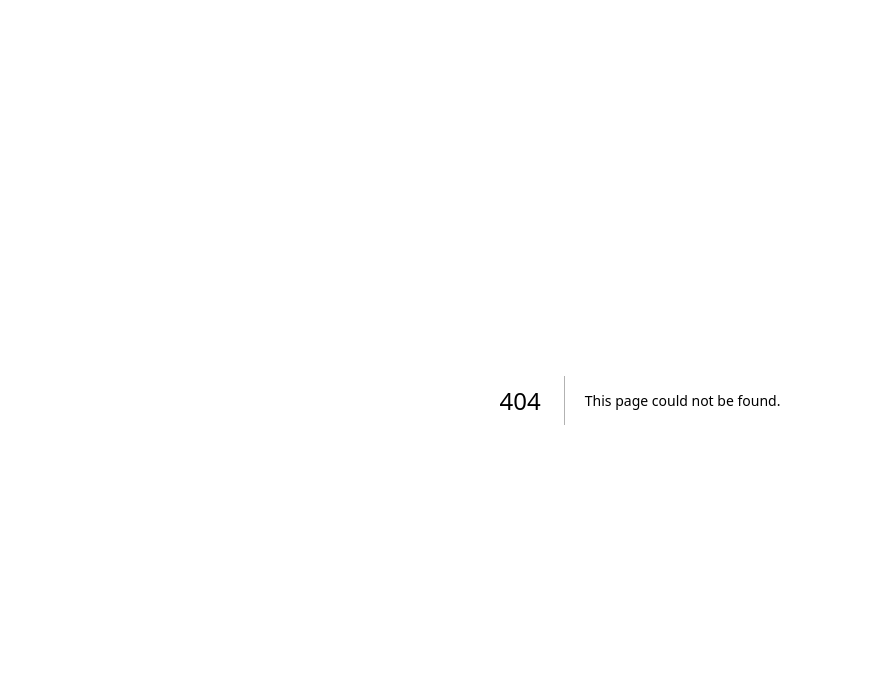
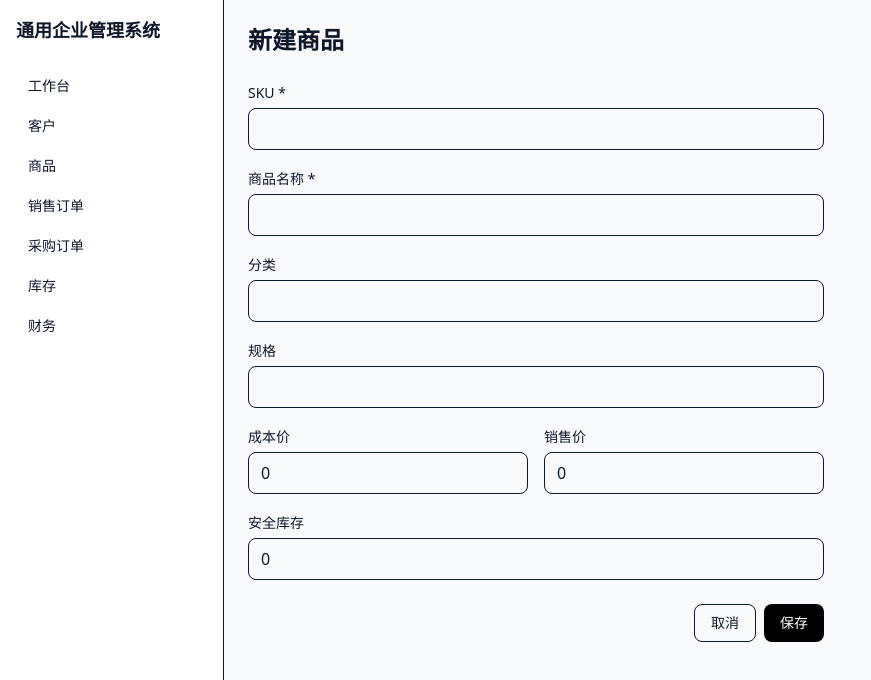
Before and after one commit to xiaowang9818-beep/SME-Admin, a Next.js app: page /products/new in a window 1280 px wide. Before the commit this address had no page. Shown: the top 680 px of the page, without its empty margins (0-871 px from the left). Built offline with nearby package versions, Linux system fonts and the light colour scheme.

Commit message:
feat: product CRUD with list, create, edit

```diff
--- /dev/null
+++ b/src/app/(app)/products/[id]/actions.ts
@@ -0,0 +1,22 @@
+"use server";
+
+import { prisma } from "@/lib/prisma";
+import { redirect } from "next/navigation";
+
+export async function updateProduct(formData: FormData) {
+  const id = String(formData.get("id") || "");
+  const name = String(formData.get("name") || "").trim();
+  if (!id || !name) return;
+
+  await prisma.product.update({
+    where: { id },
+    data: {
+      name,
+      category: String(formData.get("category") || "") || null,
+      costPrice: Number(formData.get("costPrice") || 0),
+      salePrice: Number(formData.get("salePrice") || 0),
+    },
+  });
+
+  redirect("/products");
+}
--- /dev/null
+++ b/src/app/(app)/products/[id]/page.tsx
@@ -0,0 +1,43 @@
+import { prisma } from "@/lib/prisma";
+import { updateProduct } from "./actions";
+import { notFound } from "next/navigation";
+
+export default async function ProductEditPage({ params }: { params: { id: string } }) {
+  const product = await prisma.product.findUnique({ where: { id: params.id } });
+  if (!product) notFound();
+
+  return (
+    <div className="max-w-xl">
+      <h1 className="text-2xl font-semibold">编辑商品</h1>
+      <form action={updateProduct} className="mt-6 space-y-4">
+        <input type="hidden" name="id" value={product.id} />
+        <div>
+          <label className="text-sm">SKU</label>
+          <input value={product.sku} disabled className="mt-1 w-full rounded-lg border bg-slate-50 px-3 py-2" />
+        </div>
+        <div>
+          <label className="text-sm">商品名称 *</label>
+          <input name="name" required defaultValue={product.name} className="mt-1 w-full rounded-lg border px-3 py-2" />
+        </div>
+        <div>
+          <label className="text-sm">分类</label>
+          <input name="category" defaultValue={product.category || ""} className="mt-1 w-full rounded-lg border px-3 py-2" />
+        </div>
+        <div className="grid grid-cols-2 gap-4">
+          <div>
+            <label className="text-sm">成本价</label>
+            <input name="costPrice" type="number" step="0.01" defaultValue={product.costPrice} className="mt-1 w-full rounded-lg border px-3 py-2" />
+          </div>
+          <div>
+            <label className="text-sm">销售价</label>
+            <input name="salePrice" type="number" step="0.01" defaultValue={product.salePrice} className="mt-1 w-full rounded-lg border px-3 py-2" />
+          </div>
+        </div>
+        <div className="flex justify-end gap-2 pt-2">
+          <a href="/products" className="rounded-lg border px-4 py-2 text-sm">返回</a>
+          <button className="rounded-lg bg-black px-4 py-2 text-sm text-white">保存</button>
+        </div>
+      </form>
+    </div>
+  );
+}
--- /dev/null
+++ b/src/app/(app)/products/new/actions.ts
@@ -0,0 +1,24 @@
+"use server";
+
+import { prisma } from "@/lib/prisma";
+import { redirect } from "next/navigation";
+
+export async function createProduct(formData: FormData) {
+  const sku = String(formData.get("sku") || "").trim();
+  const name = String(formData.get("name") || "").trim();
+  if (!sku || !name) return;
+
+  await prisma.product.create({
+    data: {
+      sku,
+      name,
+      category: String(formData.get("category") || "") || null,
+      spec: String(formData.get("spec") || "") || null,
+      costPrice: Number(formData.get("costPrice") || 0),
+      salePrice: Number(formData.get("salePrice") || 0),
+      safetyStock: Number(formData.get("safetyStock") || 0),
+    },
+  });
+
+  redirect("/products");
+}
--- /dev/null
+++ b/src/app/(app)/products/new/page.tsx
@@ -0,0 +1,45 @@
+import { createProduct } from "./actions";
+
+export default function NewProductPage() {
+  return (
+    <div className="max-w-xl">
+      <h1 className="text-2xl font-semibold">新建商品</h1>
+      <form action={createProduct} className="mt-6 space-y-4">
+        <div>
+          <label className="text-sm">SKU *</label>
+          <input name="sku" required className="mt-1 w-full rounded-lg border px-3 py-2" />
+        </div>
+        <div>
+          <label className="text-sm">商品名称 *</label>
+          <input name="name" required className="mt-1 w-full rounded-lg border px-3 py-2" />
+        </div>
+        <div>
+          <label className="text-sm">分类</label>
+          <input name="category" className="mt-1 w-full rounded-lg border px-3 py-2" />
+        </div>
+        <div>
+          <label className="text-sm">规格</label>
+          <input name="spec" className="mt-1 w-full rounded-lg border px-3 py-2" />
+        </div>
+        <div className="grid grid-cols-2 gap-4">
+          <div>
+            <label className="text-sm">成本价</label>
+            <input name="costPrice" type="number" step="0.01" defaultValue="0" className="mt-1 w-full rounded-lg border px-3 py-2" />
+          </div>
+          <div>
+            <label className="text-sm">销售价</label>
+            <input name="salePrice" type="number" step="0.01" defaultValue="0" className="mt-1 w-full rounded-lg border px-3 py-2" />
+          </div>
+        </div>
+        <div>
+          <label className="text-sm">安全库存</label>
+          <input name="safetyStock" type="number" defaultValue="0" className="mt-1 w-full rounded-lg border px-3 py-2" />
+        </div>
+        <div className="flex justify-end gap-2 pt-2">
+          <a href="/products" className="rounded-lg border px-4 py-2 text-sm">取消</a>
+          <button className="rounded-lg bg-black px-4 py-2 text-sm text-white">保存</button>
+        </div>
+      </form>
+    </div>
+  );
+}
--- a/src/app/(app)/products/page.tsx
+++ b/src/app/(app)/products/page.tsx
@@ -1,8 +1,61 @@
-export default function ProductsPage() {
+import Link from "next/link";
+import { prisma } from "@/lib/prisma";
+
+export default async function ProductsPage() {
+  const products = await prisma.product.findMany({
+    orderBy: { createdAt: "desc" },
+    include: { stockItems: true },
+  });
+
   return (
     <div>
-      <h1 className="text-2xl font-semibold">商品管理</h1>
-      <p className="mt-2 text-slate-500">商品主数据、分类、价格（开发中）</p>
+      <div className="flex items-center justify-between">
+        <h1 className="text-2xl font-semibold">商品管理</h1>
+        <Link href="/products/new" className="rounded-lg bg-black px-4 py-2 text-sm text-white">
+          新建商品
+        </Link>
+      </div>
+
+      <div className="mt-4 overflow-hidden rounded-2xl border bg-white">
+        <table className="w-full text-sm">
+          <thead className="bg-slate-50 text-left">
+            <tr>
+              <th className="px-4 py-3">SKU</th>
+              <th className="px-4 py-3">名称</th>
+              <th className="px-4 py-3">分类</th>
+              <th className="px-4 py-3">售价</th>
+              <th className="px-4 py-3">库存</th>
+              <th className="px-4 py-3">操作</th>
+            </tr>
+          </thead>
+          <tbody>
+            {products.map((p) => {
+              const stock = p.stockItems.reduce((s, i) => s + i.quantity, 0);
+              return (
+                <tr key={p.id} className="border-t">
+                  <td className="px-4 py-3 font-mono text-xs">{p.sku}</td>
+                  <td className="px-4 py-3 font-medium">{p.name}</td>
+                  <td className="px-4 py-3">{p.category || "-"}</td>
+                  <td className="px-4 py-3">¥{p.salePrice.toFixed(2)}</td>
+                  <td className="px-4 py-3">{stock}</td>
+                  <td className="px-4 py-3">
+                    <Link href={`/products/${p.id}`} className="text-blue-600">
+                      编辑
+                    </Link>
+                  </td>
+                </tr>
+              );
+            })}
+            {products.length === 0 && (
+              <tr>
+                <td colSpan={6} className="px-4 py-8 text-center text-slate-400">
+                  暂无商品
+                </td>
+              </tr>
+            )}
+          </tbody>
+        </table>
+      </div>
     </div>
   );
 }
```
